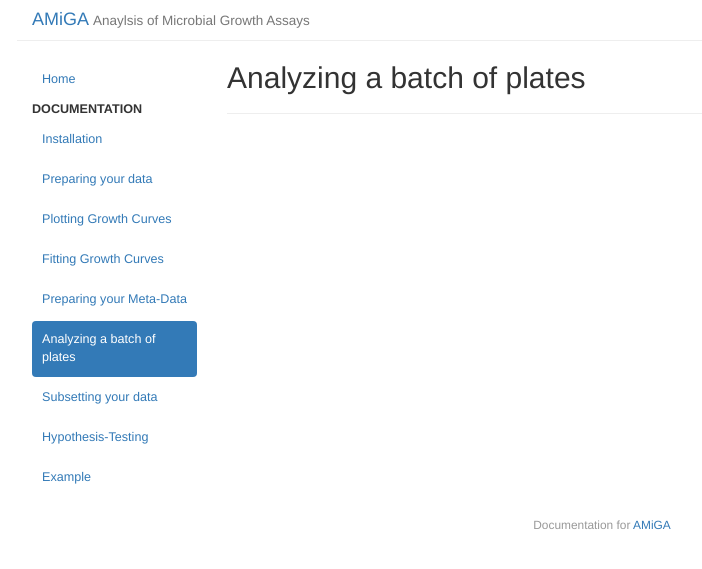
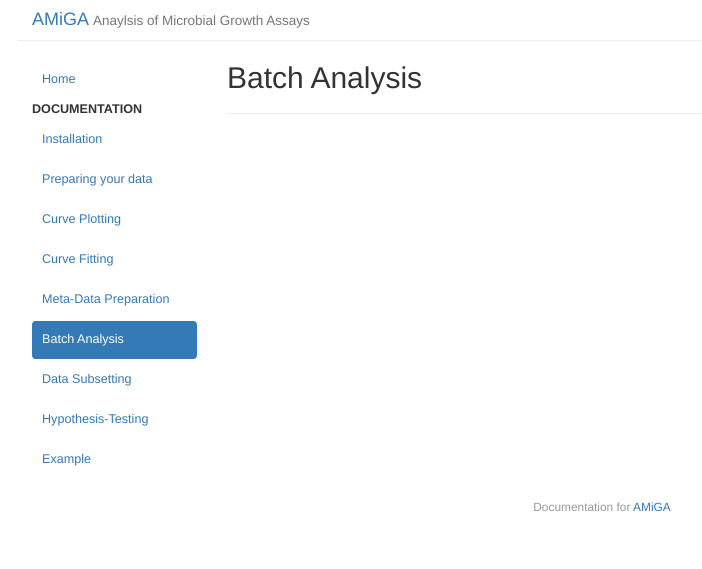
Before and after one commit to firasmidani/amiga, a Jekyll site: the page built from docs/_posts/2020-03-25-batchanalysis.md, in a window 1280 px wide. Shown: the top 569 px of the page, without its empty margins (38-740 px from the left). Built offline with Jekyll 4.4.1, drawn with Linux system fonts in a browser that asks for light colours.

Commit message:
changed titles

```diff
--- a/docs/_posts/2020-03-25-batchanalysis.md
+++ b/docs/_posts/2020-03-25-batchanalysis.md
@@ -1,6 +1,6 @@
 ---
 layout: page
-title: "Analyzing a batch of plates"
+title: "Batch Analysis"
 category: doc
 date: 2020-03-25 22:44:43
 order: 6
--- a/docs/_posts/2020-03-25-fitting.md
+++ b/docs/_posts/2020-03-25-fitting.md
@@ -1,6 +1,6 @@
 ---
 layout: page
-title: "Fitting Growth Curves"
+title: "Curve Fitting"
 category: doc
 date: 2020-03-25 22:44:30
 order: 4
--- a/docs/_posts/2020-03-25-metadata.md
+++ b/docs/_posts/2020-03-25-metadata.md
@@ -1,6 +1,6 @@
 ---
 layout: page
-title: "Preparing your Meta-Data"
+title: "Meta-Data Preparation"
 category: doc
 date: 2020-03-25 19:11:17
 order: 5
--- a/docs/_posts/2020-03-25-plotting.md
+++ b/docs/_posts/2020-03-25-plotting.md
@@ -1,6 +1,6 @@
 ---
 layout: page
-title: "Plotting Growth Curves"
+title: "Curve Plotting"
 category: doc
 date: 2020-03-25 22:43:52
 order: 3
--- a/docs/_posts/2020-03-25-subsetting.md
+++ b/docs/_posts/2020-03-25-subsetting.md
@@ -1,6 +1,6 @@
 ---
 layout: page
-title: "Subsetting your data"
+title: "Data Subsetting"
 category: doc
 date: 2020-03-25 22:44:51
 order: 7
```
